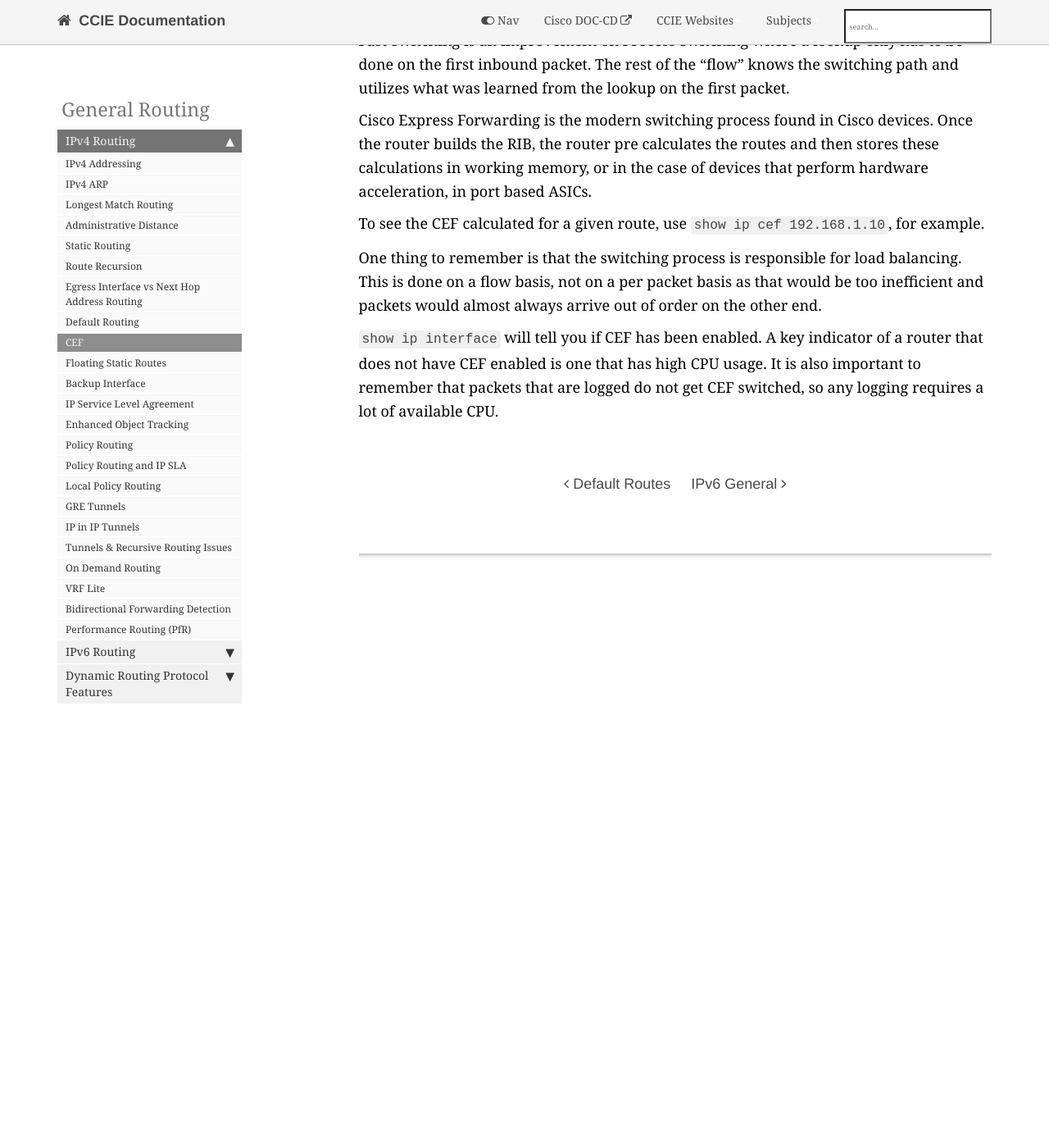
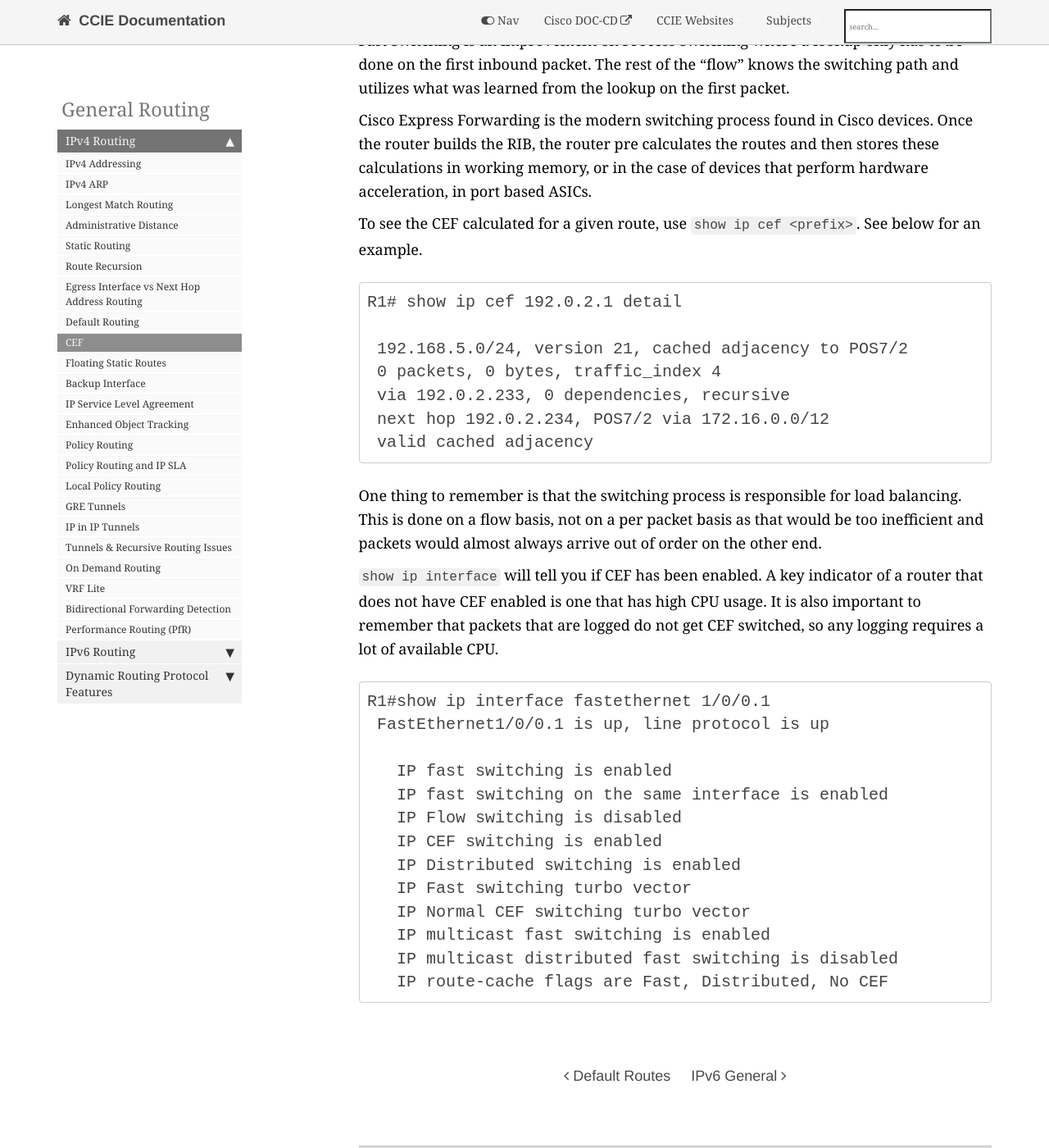
Before and after one commit to bsrandall/CCIE, a Jekyll site: the page built from pages/general-routing/3.1.9.md, in a window 1280 px wide and 1400 px high, scrolled down 420 px. Shown: the whole window at 82% size. Built offline with Jekyll 4.4.1, drawn with Linux system fonts in a browser that asks for light colours; nearby versions of some CDN libraries; comment, search, counter and statistics services are not loaded.

Commit message:
05-09-2017 2

````diff
--- a/pages/general-routing/3.1.9.md
+++ b/pages/general-routing/3.1.9.md
@@ -18,8 +18,33 @@ Fast Switching is an improvement on Process Switching where a lookup only has to
 
 Cisco Express Forwarding is the modern switching process found in Cisco devices. Once the router builds the RIB, the router pre calculates the routes and then stores these calculations in working memory, or in the case of devices that perform hardware acceleration, in port based ASICs.
 
-To see the CEF calculated for a given route, use `show ip cef 192.168.1.10`, for example.
+To see the CEF calculated for a given route, use `show ip cef <prefix>`. See below for an example.
+```
+R1# show ip cef 192.0.2.1 detail
+
+ 192.168.5.0/24, version 21, cached adjacency to POS7/2
+ 0 packets, 0 bytes, traffic_index 4
+ via 192.0.2.233, 0 dependencies, recursive
+ next hop 192.0.2.234, POS7/2 via 172.16.0.0/12
+ valid cached adjacency
+```
+
 
 One thing to remember is that the switching process is responsible for load balancing. This is done on a flow basis, not on a per packet basis as that would be too inefficient and packets would almost always arrive out of order on the other end.
 
 `show ip interface` will tell you if CEF has been enabled. A key indicator of a router that does not have CEF enabled is one that has high CPU usage. It is also important to remember that packets that are logged do not get CEF switched, so any logging requires a lot of available CPU.
+```
+R1#show ip interface fastethernet 1/0/0.1
+ FastEthernet1/0/0.1 is up, line protocol is up
+
+   IP fast switching is enabled
+   IP fast switching on the same interface is enabled
+   IP Flow switching is disabled
+   IP CEF switching is enabled
+   IP Distributed switching is enabled
+   IP Fast switching turbo vector
+   IP Normal CEF switching turbo vector
+   IP multicast fast switching is enabled
+   IP multicast distributed fast switching is disabled
+   IP route-cache flags are Fast, Distributed, No CEF
+```
````
Also changed, not shown: pages/general-routing/3.1.11.md (+1 -1 lines), pages/general-routing/3.1.8.md (+50 -4 lines).
